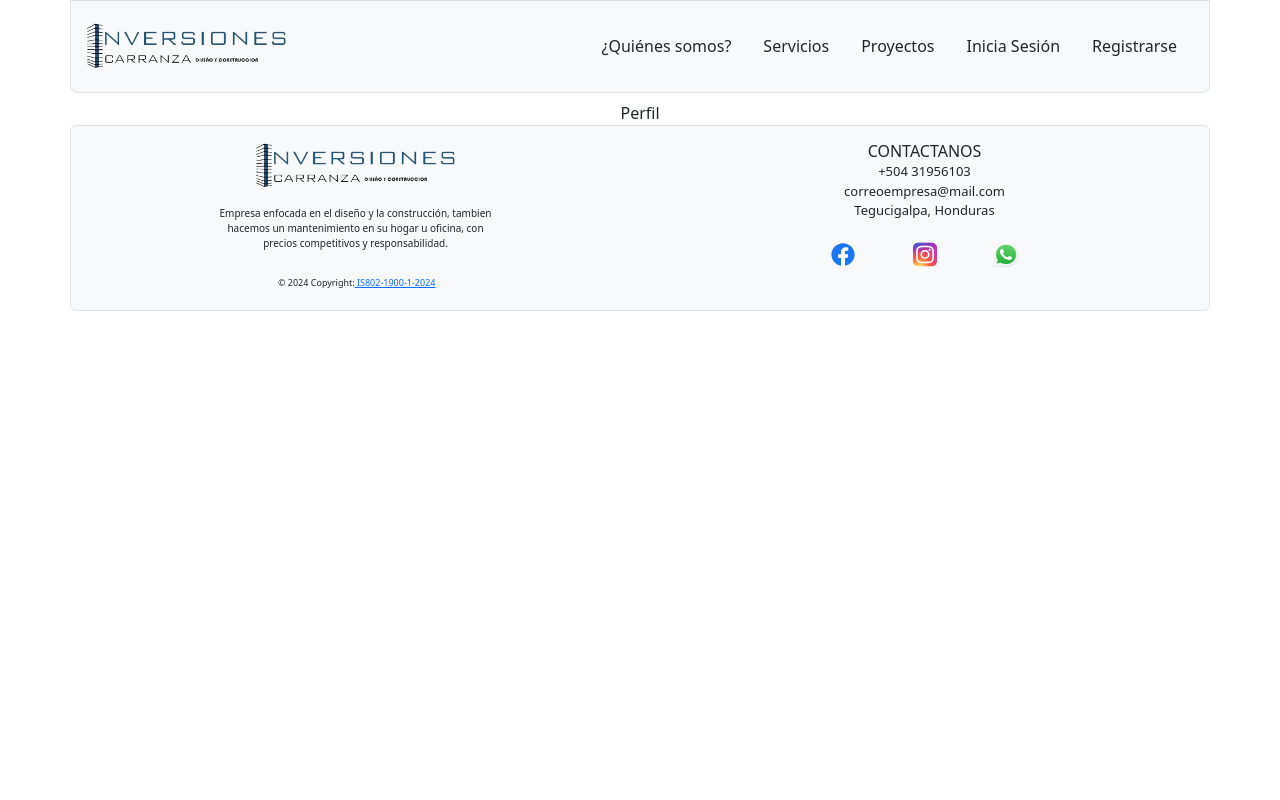
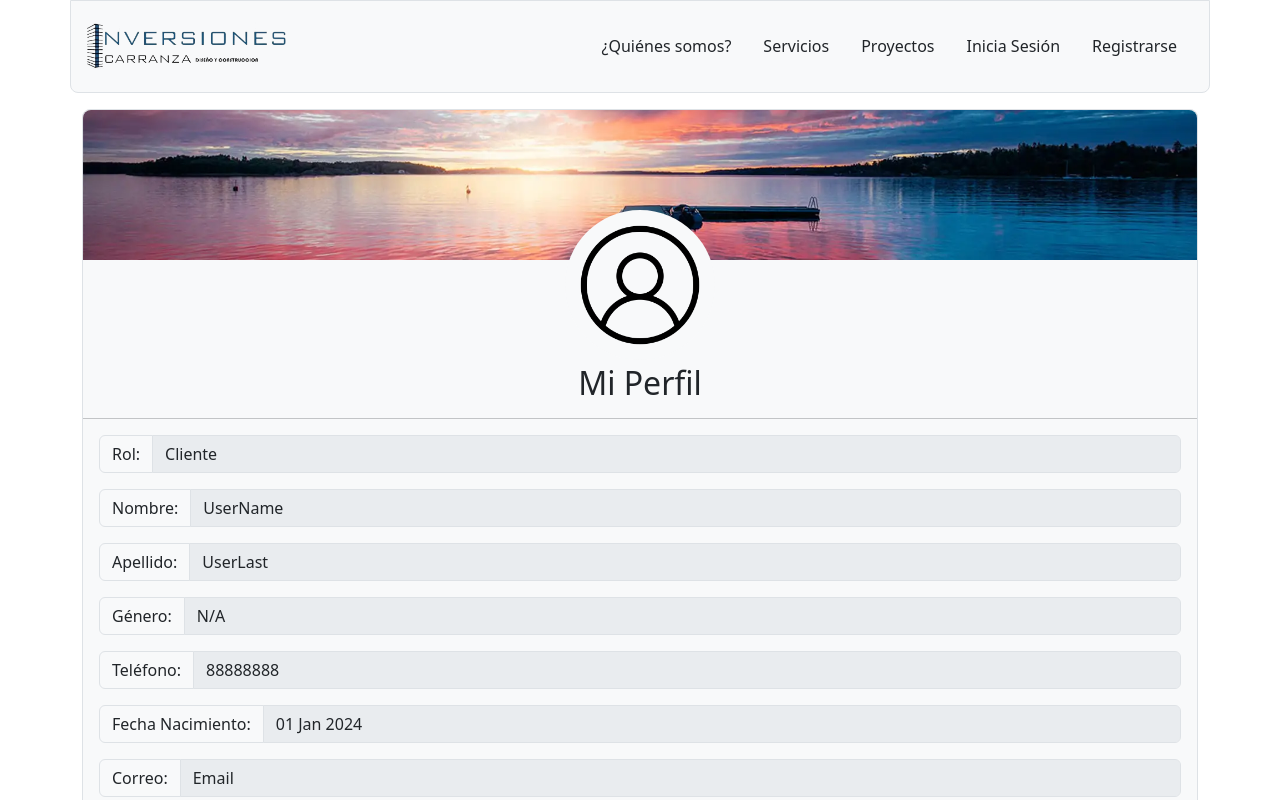
Before and after one commit to RyuDSora/InversionesCarranza, a React (Create React App) app in the folder frontend/: page /Perfil in a window 1280 px wide. Shown: the top 800 px of the page. Built offline with nearby package versions, Linux system fonts and the light colour scheme.

Commit message:
Sprint 2, tarea 1

```diff
--- a/frontend/src/App.js
+++ b/frontend/src/App.js
@@ -11,6 +11,7 @@ import LandingPage from "./componets/LandingPage.jsx";
 import NavBarIC from "./componets/NavBariC.jsx";
 import RecuperarLanding from './componets/RecuperarLanding.jsx'
 import CambiarContrasenia from "./componets/CambiarContrasenia.jsx";
+import Perfil from './componets/Perfil.jsx';
 
 
 
@@ -31,7 +32,7 @@ function App() {
               <Route path="/Recuperar" element={<RecuperarLanding />} />
               <Route path="/CambiarContrasenia" element={<CambiarContrasenia/>} />
               <Route path="/Servicios" element={ "Servicios" } />
-              <Route path="/Perfil" element={ "Perfil" } />
+              <Route path="/Perfil" element={ <Perfil/> } />
               <Route path="/Proyectos" element={ "Proyectos" } />
             </Routes>
           </div>
--- a/frontend/src/componets/LandingPage.jsx
+++ b/frontend/src/componets/LandingPage.jsx
@@ -4,85 +4,63 @@ import imagenV from "../imgs/imagenV.png"
 import Container from "react-bootstrap/esm/Container";
 
 export default function LandingPage() {
-
+	const P_Mision = 'En Inversiones Carranza nuestra misión es proporcionar servicios de construcción'
+  +'de alta calidad, cumpliendo con los más altos'
+  +'estándares de seguridad, calidad, eficiencia y satisfacción del'
+  +'cliente. \n'
+  +'Nos comprometemos a desarrollar proyectos que mejoren la calidad'
+  +'de vida de las personas y contribuyan al desarrollo sostenible'
+  +'de distintas comunidades.\n'
+  +'Todo bajo los principios filosóficos de integridad,'
+  +'responsabilidad, innovación y trabajo en equipo.';
+  const P_Vision = 'Seremos una empresa líder en el sector de la construcción, '
+  +'reconocida por nuestra excelencia en la ejecución de proyectos y '
+  +'la satisfacción del cliente. Buscamos mantener y fortalecer'
+  +' nuestra posición como referentes en la prestación de servicios'
+  +' de construcción, remodelación, diseño y mantenimiento de obras'
+  +' civiles en el ámbito regional y nacional. Nos aseguraremos de'
+  +' ofrecer soluciones innovadoras y eficientes a nuestros clientes'
+  +' y así lograr proyectar una imagen sólida y confiable, tanto a'
+  +' nivel local como internacional, consolidando así nuestra'
+  +' reputación como una empresa de confianza y calidad en el mercado'
+  +' de la construcción.';
+  const P_Des = 'Somos una empresa que desempeña un papel fundamental en el sector '
+  +'de la construcción en Honduras, brindando servicios de diseño,'
+  +'construcción y mantenimiento de su hogar u oficina.\n'
+  +'Centramos nuestra atención en la excelencia y la innovación,'
+  +'buscando proporcionar un servicio excepcional con el objetivo de'
+  +'lograr la plena satisfacción del cliente.';
   return (
     <Container>
       <section>
       <br />
-      <div className="border rounded-4 bg-light">
+      {Tabs(imagenX,'¿Quiénes somos?',P_Des,'casa')}
+      <br />
+      {Tabs(imagenM,'Misión',P_Mision,'mision')}
+      <br />
+      {Tabs(imagenV,'Visión',P_Vision,'vision')}
+      <br />
+    </section>
+    </Container>
+  );
+}
+
+ function Tabs(logo,nombre,parrafo,alter) {
+  return(
+    <div className="border rounded-4 bg-light">
         <div className="row">
           <div className="col mt-2 mb-2 pt-2">
-            <img src={imagenX} alt="Casa" style={{ width: 300, margin: 0 }} />
-          </div>
-          <div className="col mt-2 mb-2 pt-2">
-            <p className="h3">¿Quiénes somos?</p>
-            <p className="text-center">
-              Somos una empresa que desempeña un papel fundamental en el sector
-              de la construcción en Honduras, brindando servicios de diseño,
-              construcción y mantenimiento de su hogar u oficina.
-              <br />
-              <br />
-              Centramos nuestra atención en la excelencia y la innovación,
-              buscando proporcionar un servicio excepcional con el objetivo de
-              lograr la plena satisfacción del cliente.
-            </p>
-          </div>
-        </div>
-      </div>
-      <br />
-      <div className="border rounded-4 bg-light">
-        <div className="row">
-          <div className="col mt-2 mb-2 pt-2">
-            <img src={imagenM} alt="Casa" style={{ width: 300, margin: 0 }} />
+            <img src={logo} alt={alter} style={{ width: 300, margin: 0 }} />
           </div>
           <div className="col mt-2 mb-2 pt-2">
             <div className="w-75 mx-auto">
-              <p className="h3">Misión</p>
-              <p className="text-center ">
-                En Inversiones Carranza nuestra misión es proporcionar servicios
-                de construcción de alta calidad, cumpliendo con los más altos
-                estándares de seguridad, calidad, eficiencia y satisfacción del
-                cliente.
-                <br />
-                Nos comprometemos a desarrollar proyectos que mejoren la calidad
-                de vida de las personas y contribuyan al desarrollo sostenible
-                de distintas comunidades.
-                <br />
-                Todo bajo los principios filosóficos de integridad,
-                responsabilidad, innovación y trabajo en equipo.
+              <p className="h3">{nombre}</p>
+              <p className="text-center">
+                {parrafo}
               </p>
             </div>
           </div>
         </div>
       </div>
-      <br />
-      <div className="border rounded-4 bg-light">
-        <div className="row">
-          <div className="col mt-2 mb-2 pt-2">
-            <img src={imagenV} alt="Casa" style={{ width: 300, margin: 0 }} />
-          </div>
-          <div className="col mt-2 mb-2 pt-2">
-            <div className="w-75 mx-auto">
-              <p className="h3">Visión</p>
-              <p className="text-center">
-                Seremos una empresa líder en el sector de la construcción,
-                reconocida por nuestra excelencia en la ejecución de proyectos y
-                la satisfacción del cliente. Buscamos mantener y fortalecer
-                nuestra posición como referentes en la prestación de servicios
-                de construcción, remodelación, diseño y mantenimiento de obras
-                civiles en el ámbito regional y nacional. Nos aseguraremos de
-                ofrecer soluciones innovadoras y eficientes a nuestros clientes
-                y así lograr proyectar una imagen sólida y confiable, tanto a
-                nivel local como internacional, consolidando así nuestra
-                reputación como una empresa de confianza y calidad en el mercado
-                de la construcción.
-              </p>
-            </div>
-          </div>
-        </div>
-      </div>
-      <br />
-    </section>
-    </Container>
   );
-}
+ }
--- a/frontend/src/componets/Perfil.jsx
+++ b/frontend/src/componets/Perfil.jsx
@@ -1,69 +1,89 @@
-import React, { useState } from "react";
 import Container from "react-bootstrap/esm/Container";
+import BGImg from '../imgs/bgimg.jpg';
+import Iperfil from '../imgs/perfil.png';
 
-export default function Perfil({ setLogin, setPage }) {
-  const [usuario, setUsuario] = useState({
-    nombre: "John Doe",
-    email: "johndoe@example.com",
-    contraseña: "********",
-  });
+export default function Perfil() {
+  //importar desde BD toda la info del perfil y guardarla en una variable
+  let usuario = {
+    imag_bg:BGImg,
+    img_perfil:Iperfil,
+    rol: 2,
+    genero:'N/A',
+    nombre: 'UserName',
+    apellido: 'UserLast',
+    correo: 'Email',
+    telefono: '88888888',
+    contasenia: 'password',
+    fechaNacimiento: '01 Jan 2024'} ;
+    if(usuario.rol===1){usuario.rol='Administrador'}else{usuario.rol='Cliente'}
 
-  const handleChange = (e) => {
-    setUsuario({
-      ...usuario,
-      [e.target.name]: e.target.value,
-    });
-  };
 
-  const handleSubmit = (e) => {
-    e.preventDefault();
-    // Aquí puedes realizar la lógica para guardar los cambios en la base de datos
-    console.log("Usuario actualizado:", usuario);
-  };
+  return(
+    <Container className="my-2">
+      <div className="border rounded-3 bg-light">
+        <div id="header_perfil">
+          <div style={{
+                width:'100%',
+                backgroundImage:'url('+usuario.imag_bg+')',
+                height:'150px',backgroundSize:'cover',
+                backgroundPosition:'center'}}
+                className="rounded-top-3 bg-light">
+                </div>
 
-	const logout = () => {
-		setLogin(false);
-	}
-
-  return (
-    <Container>
-        <form className="border rounded-3 bg-light mx-auto mb-3 pb-3" style={{width:'340px'}} onSubmit={handleSubmit}>
-          <div className="form-title py-3"><span className="h4">Perfil de Usuario</span></div>
-          <div className="px-3">
-            <div>
-              <label>Nombre:</label>
-              <input
-                type="text"
-                name="nombre"
-                value={usuario.nombre}
-                onChange={handleChange}
-              />
+          <div className="bg-light">
+            <img ref={(node)=>{node.style.setProperty('margin-top','-50px','important')}} src={usuario.img_perfil} alt="perfil" style={{width:'150px'}} className="bg-light rounded-circle p-1 m-1"  id="img-perf1"/>
+          </div>
+          <span className="h2">Mi Perfil</span>
+          <div></div>
+        </div>
+        <hr />
+        <div id="body_oerfil" className="px-3">
+          <form action="" className="mx-auto">
+            <div className="input-group mb-3">
+              <span className="input-group-text">Rol:</span>
+              <input type="text" className="form-control" disabled value={usuario.rol}/>
             </div>
-            <div>
-              <label>Email:</label>
-              <input
-                type="email"
-                name="email"
-                value={usuario.email}
-                onChange={handleChange}
-              />
+            <div className="input-group mb-3">
+              <span className="input-group-text">Nombre:</span>
+              <input type="text" className="form-control" disabled value={usuario.nombre}/>
             </div>
-            <div>
-              <label>Contraseña:</label>
-              <input
-                type="password"
-                name="contraseña"
-                value={usuario.contraseña}
-                onChange={handleChange}
-              />
+            <div className="input-group mb-3">
+              <span className="input-group-text">Apellido:</span>
+              <input type="text" className="form-control" disabled value={usuario.apellido}/>
             </div>
-            <button type="submit">Guardar Cambios</button>
-			    	<button onClick={() => {
-			    			logout();
-			    			setPage("landing");
-			    	}} type="button">Cerrar Sesión</button>
-          </div>
-        </form>
+            <div className="input-group mb-3">
+              <span className="input-group-text">Género:</span>
+              <input type="text" className="form-control" disabled value={usuario.genero}/>
+            </div>
+            <div className="input-group mb-3">
+              <span className="input-group-text">Teléfono:</span>
+              <input type="text" className="form-control" disabled value={usuario.telefono}/>
+            </div>
+            <div className="input-group mb-3">
+              <span className="input-group-text">Fecha Nacimiento:</span>
+              <input type="text" className="form-control" disabled value={usuario.fechaNacimiento}/>
+            </div>
+            <div className="input-group mb-3">
+              <span className="input-group-text">Correo:</span>
+              <input type="text" className="form-control" disabled value={usuario.correo}/>
+            </div>
+            <div className="input-group mb-3">
+              <span className="input-group-text">Contraseña:</span>
+              <input type="password" className="form-control" disabled value={usuario.contasenia}/>
+            </div>
+          </form>
+        </div>
+        <hr />
+        <div id="foot_perfil">aqui van los botones de editar perfil y guardar </div>
+        <br />
+      </div>
+      <br />
     </Container>
   );
 }
+//al momento de dar click al boton editar perfil, se activan todos los inputs, excepto correo.
+//ademas el input de fecha de nacimiento cambia de text->date,
+//el de genero deberia de cambiar o bien a un select o au check/radio con las opciones M,F,N/A
+//se agrega un nuevo input bajo el de password para la confirmacion de contraseña
+//se agrega un input file al lado de la img de fondo, y al lado de img de perfil
+//y por ultimo el boton editar perfil cambiaria por un guardar y otro cancelar
```
Also changed, not shown: frontend/src/imgs/bgimg.jpg (added).
